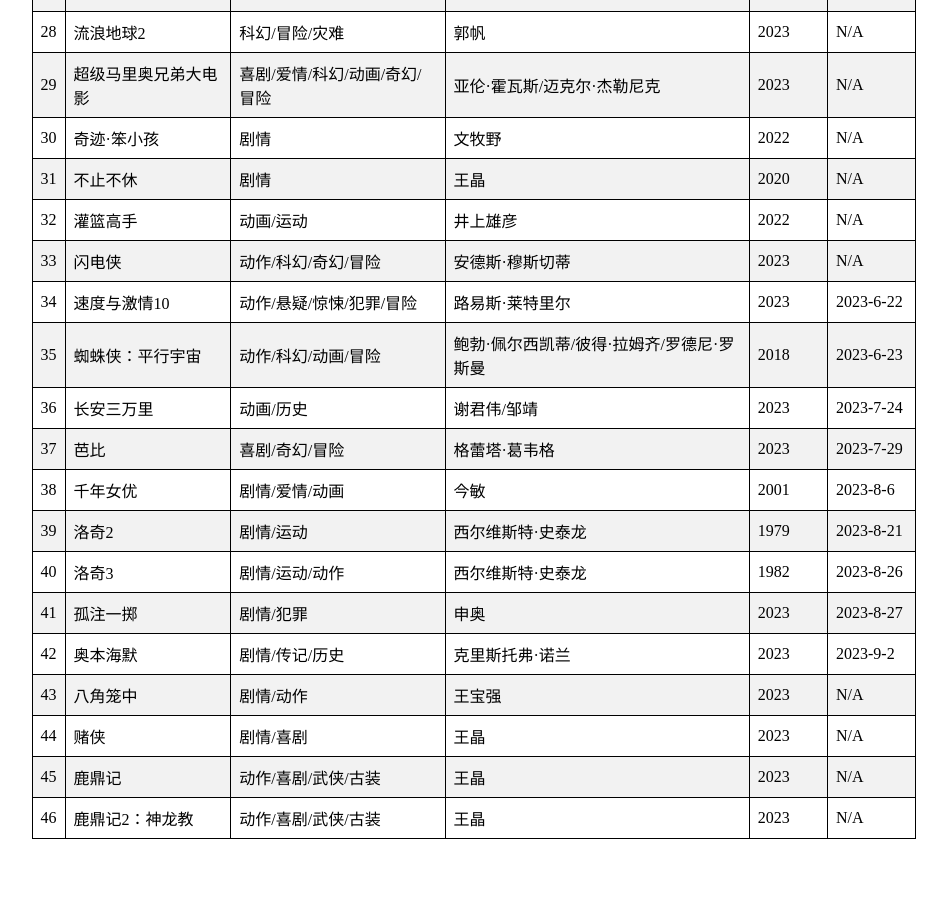
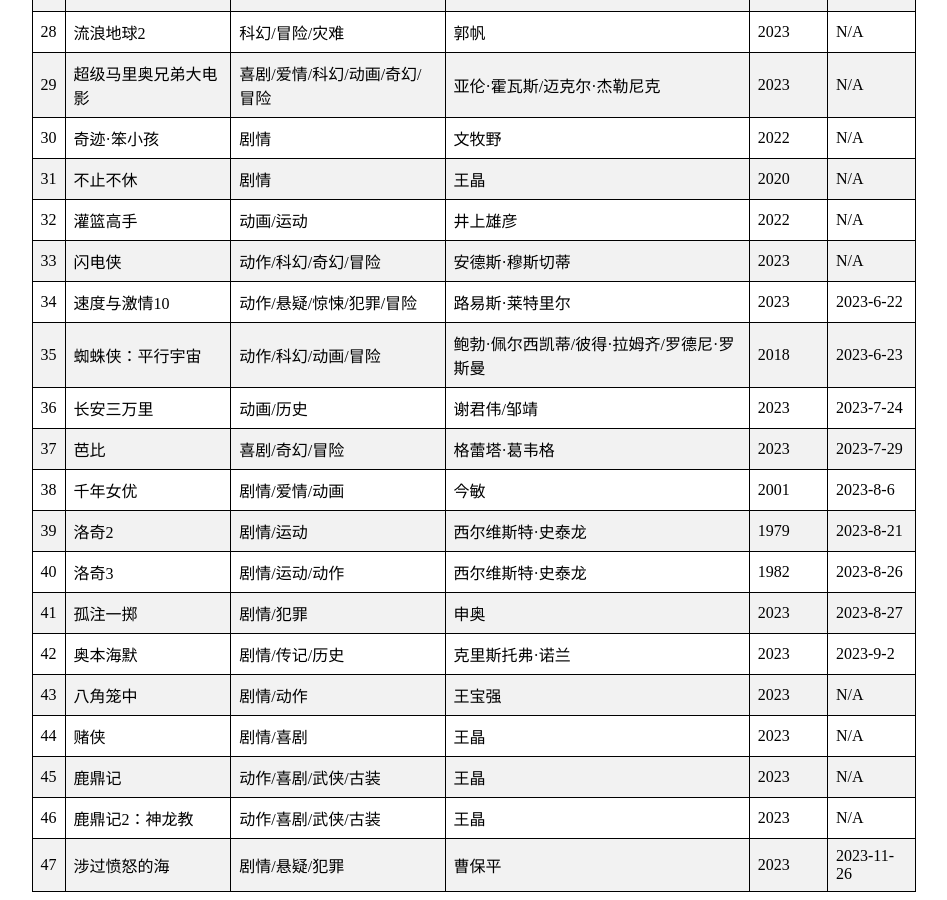
Before and after one commit to lccccc1024/lccccc1024.github.io, a Jekyll site: the page _posts/2023-8-10-光影.html, which Jekyll copies as it is, in a window 1280 px wide and 900 px high, scrolled down 1378 px. Shown: the whole window, without its empty margins (166-1113 px from the left). Built offline with Jekyll 4.4.1, drawn with Linux system fonts in a browser that asks for light colours; before the commit the page ends 2225 px from its top, so only the background shows below that.

Commit message:
Update 2023-8-10-光影.html

```diff
--- a/_posts/2023-8-10-光影.html
+++ b/_posts/2023-8-10-光影.html
@@ -419,6 +419,14 @@
         <td>2023</td>
         <td>N/A</td>
     </tr>
+    <tr>
+        <td>47</td>
+        <td>涉过愤怒的海</td>
+        <td>剧情/悬疑/犯罪</td>
+        <td>曹保平</td>
+        <td>2023</td>
+        <td>2023-11-26</td>
+    </tr>
 </table>
 
 </body>
```
